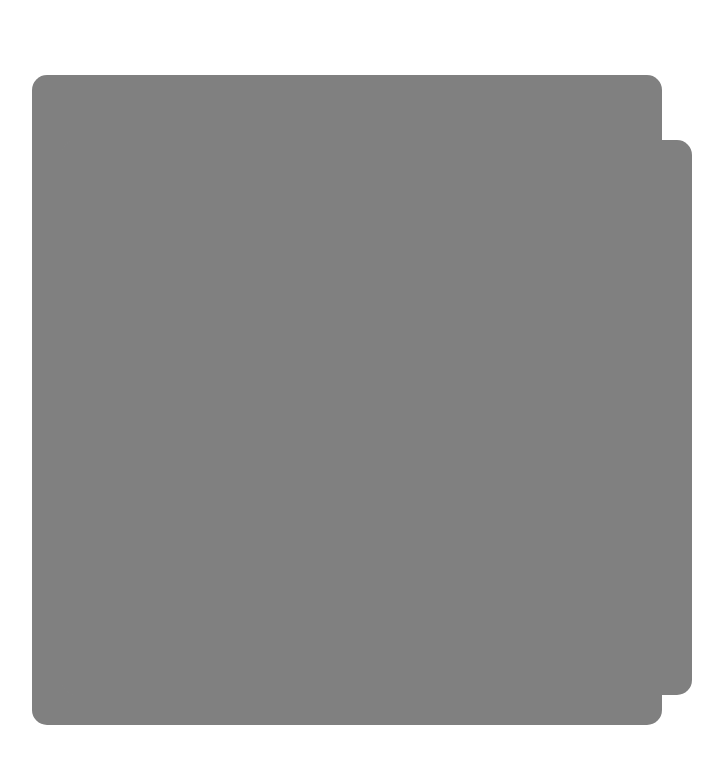
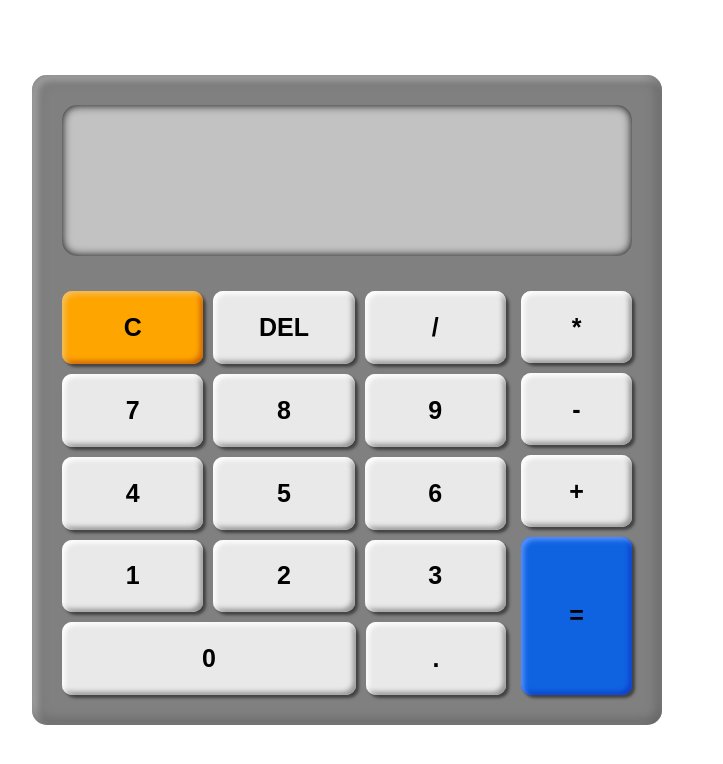
Before and after one commit to Hades1119/calculator, a plain HTML site: page index.html in a window 1280 px wide. Shown: the whole page, without its empty margins (293-1016 px from the left). Drawn offline with Linux system fonts and the light colour scheme.

Commit message:
Finished styles

```diff
--- a/index.html
+++ b/index.html
@@ -11,40 +11,38 @@
         <div class="calcDisplay">
 
         </div>
-        <div class="calcBody">
-            <div class="calcButtons">
-                <div class="calcRowBody">
+        <div class="calcBottom">
+            <div class="calcRowBody">
                     <div class="calcRows">
-                        <div class="calcBtns"></div>
-                        <div class="calcBtns"></div>
-                        <div class="calcBtns"></div>
+                        <div class="calcBtns" id="clearBtn">C</div>
+                        <div class="calcBtns">DEL</div>
+                        <div class="calcBtns">/</div>
                     </div>
                     <div class="calcRows">
-                        <div class="calcBtns"></div>
-                        <div class="calcBtns"></div>
-                        <div class="calcBtns"></div>
+                        <div class="calcBtns">7</div>
+                        <div class="calcBtns">8</div>
+                        <div class="calcBtns">9</div>
                     </div>
                     <div class="calcRows">
-                        <div class="calcBtns"></div>
-                        <div class="calcBtns"></div>
-                        <div class="calcBtns"></div>
+                        <div class="calcBtns">4</div>
+                        <div class="calcBtns">5</div>
+                        <div class="calcBtns">6</div>
                     </div>
                     <div class="calcRows">
-                        <div class="calcBtns"></div>
-                        <div class="calcBtns"></div>
-                        <div class="calcBtns"></div>
+                        <div class="calcBtns">1</div>
+                        <div class="calcBtns">2</div>
+                        <div class="calcBtns">3</div>
                     </div>
                     <div class="calcRows">
-                        <div class="calcBtns"></div>
-                        <div class="calcBtns"></div>
+                        <div class="calcBtns" id="zeroBtn">0</div>
+                        <div class="calcBtns">.</div>
                     </div>
-                </div>
-                <div class="calcCol">
-                    <div class="calcBtns"></div>
-                    <div class="calcBtns"></div>
-                    <div class="calcBtns"></div>
-                    <div class="calcBtns"></div>
-                </div>
+            </div>
+            <div class="calcCol">
+                    <div class="calcBtns">*</div>
+                    <div class="calcBtns">-</div>
+                    <div class="calcBtns">+</div>
+                    <div class="calcBtns" id="equalsBtn">=</div>
             </div>
         </div>
     </div>
--- a/styles.css
+++ b/styles.css
@@ -9,6 +9,7 @@ body {
     height: 100vh;
     justify-content: center;
     align-items: center;
+    font-family: sans-serif;
 }
 
 .calcBody {
@@ -21,12 +22,14 @@ body {
     display: flex;
     flex-direction: column;
     gap: 35px;
+    box-shadow: inset 0px 0px 15px rgb(73, 73, 73), inset 3px 3px 8px rgb(255, 255, 255) ;
 }
 
 .calcDisplay {
     background-color: rgb(194, 194, 194);
     flex: 1.5 0;
     border-radius: 15px;
+    box-shadow: inset 0px 0px 10px;
 }
 
 .calcBottom {
```
